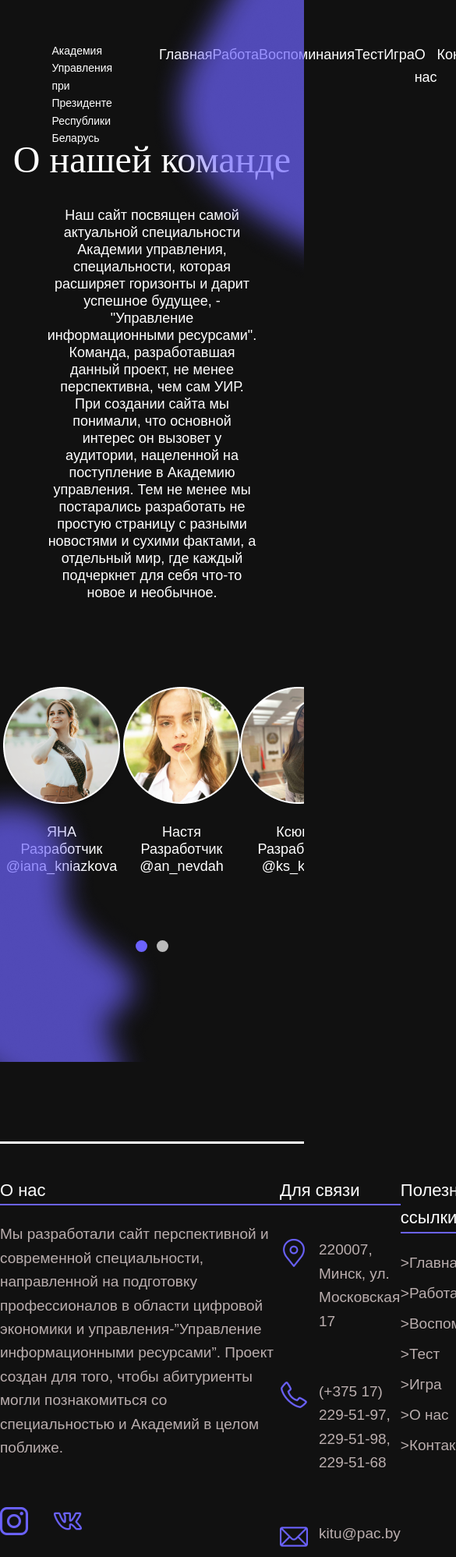
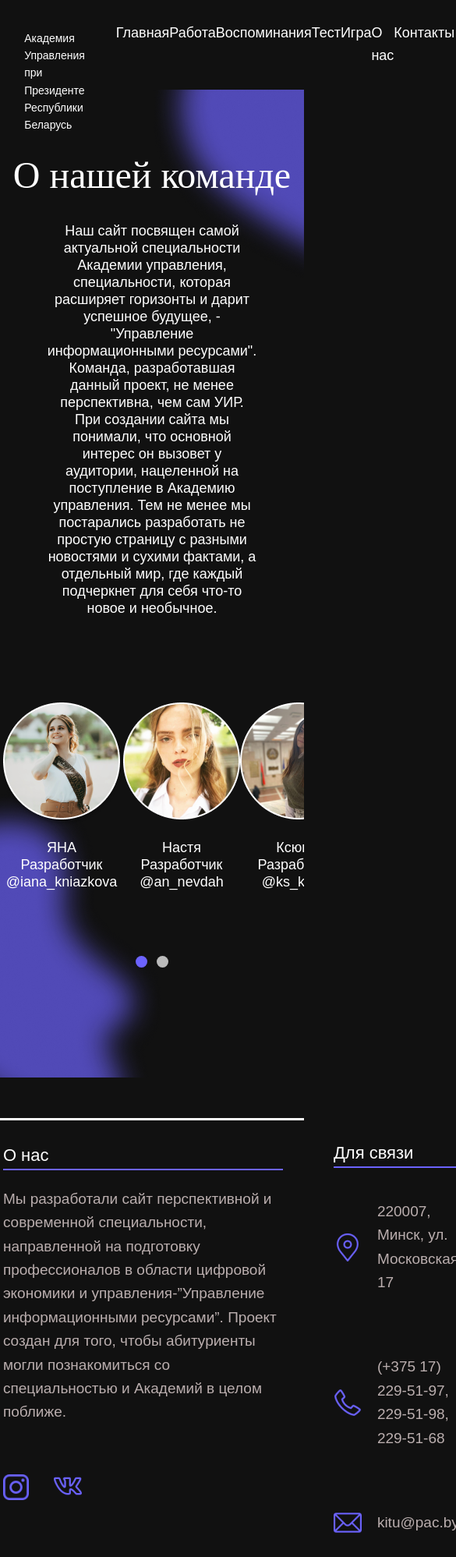
Before and after one commit to nevdah13/about_us.github.io, a plain HTML site: page index.html in a window 390 px wide. Shown: the top 1997 px of the page at 78% size, 585 px wide, since content can reach past the window. Drawn offline with Linux system fonts and the light colour scheme; a web font is replaced by a local one.

Commit message:
Update style.css

```diff
--- a/style.css
+++ b/style.css
@@ -17,7 +17,7 @@ body{
     h1,h2,h3,h4,h5,h6{
     margin: 0;
     }
-    .container1{
+    .container1, .container{
         width: 100%;
         max-width: 1200px;
         margin: 0 auto;
@@ -32,30 +32,17 @@ body{
         top:0;
         position: sticky;
         background-color: #111111;
-        height: 95px;
-
-
-
+        height: 115px;
         }
-
-
         .header__inner{
         display: flex;
         justify-content: center;
         align-items: center;
-
         }
-
         .logo {
         margin-top: -10px;
-            margin-left: -150px;
+        margin-left: -140px;
         }
-        .logo2 {
-           width: 125px;
-           height: 125px;
-
-        }
-
         .text_menu {
         font-family: 'Recursive', sans-serif;
         font-size: 14px;
@@ -63,21 +50,20 @@ body{
         width: 280px;
         height: 34px;
         color: #fff;
-            margin-bottom: 70px;
-
-
+        margin-top: -75px;
+        margin-left: -80px;
         }
         .menu {
         display: flex;
         justify-content: space-between;
         width: 65%;
         font-size: 18px;
-            z-index: 10;
+        z-index: 1;
         font-family: 'Recursive', sans-serif;
-            margin-left: 60px;
-            margin-bottom: 20px;
+        margin-left: 40px;
+        margin-right: 40px;
+        margin-top: -75px;
         }
-
         .menu__link {
         display: inline-block;
         vertical-align: top;
@@ -87,11 +73,9 @@ body{
         padding-bottom: 5px;
         transition: .3s linear;
         }
-
         .menu__link:hover {
         border-bottom: 4px solid #6C63FF;
         }
-
         .menu__link.active {
         border-bottom: 4px solid #6C63FF;
         }
@@ -127,6 +111,7 @@ body{
         position: absolute;
         right:0;
         top: 0;
+        z-index: -1;
     }
     #slider { /*положение слайдера*/
         position: relative;
@@ -276,27 +261,23 @@ body{
         position: absolute;
         left: 0;
         margin-top:-240px;
-
+        z-index: -1;
     }
-    .footer{
-        width: 100%;
-        display: flex;
-        top:0;
-
-        }
-
     .line1 {
         width: 100%;
         height: 3px;
         background-color: #fff;
-            margin-top: 230px;
+        margin-top: 180px;
+        }
+        .footer{
+            margin-top: -3.5%;
         }
 
         .general {
         display: flex;
         flex-direction: row;
         justify-content: space-between;
-
+        margin-top: 20px;
         }
 
 
@@ -322,14 +303,36 @@ body{
         .icons1_footer {
         margin-top: 40px;
         }
+
+        .icon1_inst {
+        width: 33px;
+        height: 33px;
+        }
         .icon2_vk {
         margin-left: 20px;
         }
 
+        .icons_3 {
+        display: flex;
+        flex-direction: row;
+        align-items: center
+        }
+
+        .icons_4 {
+        display: flex;
+        flex-direction: row;
+        align-items: center
+        }
+
+        .icons_5 {
+        display: flex;
+        flex-direction: row;
+        align-items: center
+        }
 
         .text_locat, .text_tel, .text_mail {
-        margin-left: 50px;
-        margin-top: -60px;
+        margin-left: 20px;
+
         font-family: 'Recursive', sans-serif;
         font-size: 19px;
         font-weight: 400;
@@ -338,6 +341,12 @@ body{
 
         .icons_4, .icons_5 {
         margin-top: 40px;
+        }
+
+        .useful_links {
+        display: flex;
+        flex-direction: column;
+
         }
 
         .links {
@@ -383,10 +392,38 @@ body{
         .text3_footer_down {
         text-decoration: underline;
         margin-left: 450px;
-        margin-top: -40px;
+        margin-top: -45px;
         }
 
-    .logo_footer1 {
+        .logo_footer {
         margin-top: -130px;
         float: right;
         }
+
+        .svyaz {
+        display: flex;
+        flex-direction: column;
+        }
+    /*adaptive*/
+@media only screen and (max-device-width: 992px){
+
+.general{
+margin: 1%;
+
+}
+.o_nas {
+width: 250px;
+}
+
+.svyaz {
+width: 330px;
+margin-top: -3px;
+margin-left: 65px;
+}
+.logo{
+padding-left: 5%;
+}
+.footer{
+    margin-top: -5%;
+}
+    }
```
Lines whose indentation alone changed are shown as unchanged.
